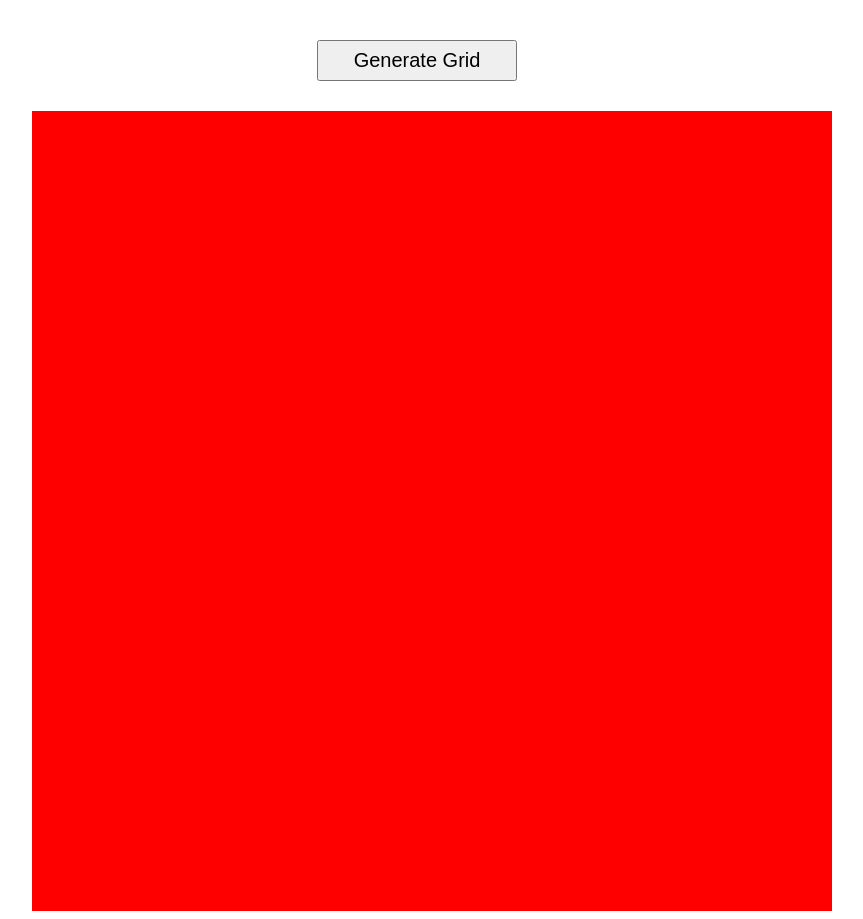
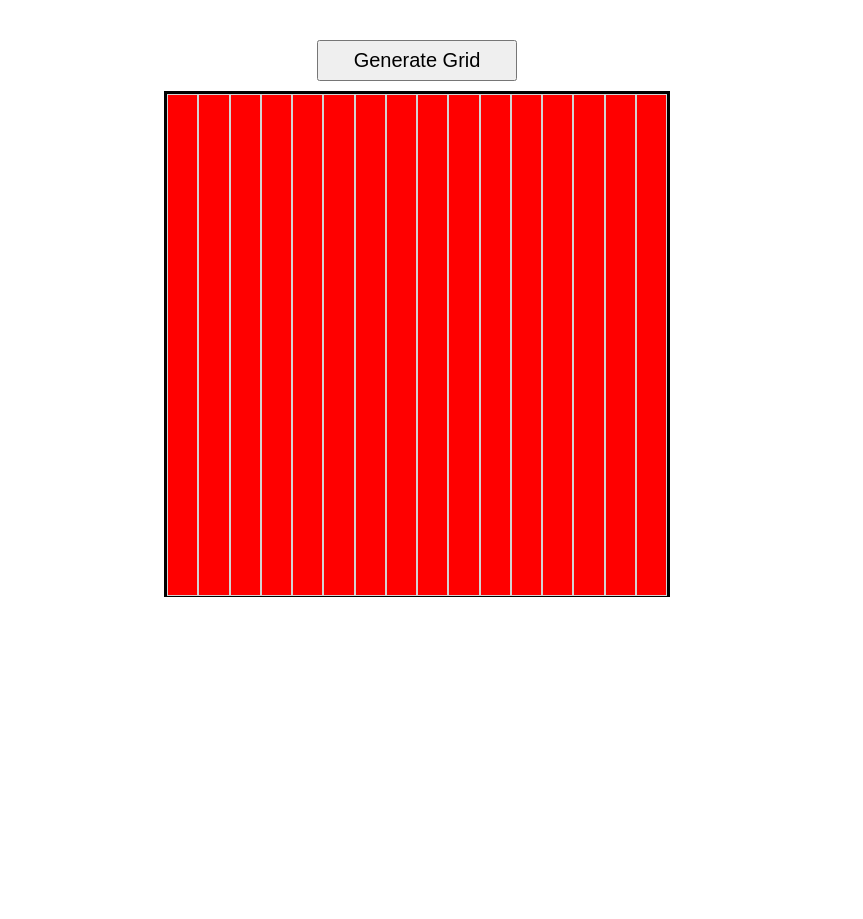
Before and after one commit to StudiousVanilla/etch-a-sketch, a plain HTML site: page index.html in a window 1280 px wide. Shown: the whole page, without its empty margins (223-1086 px from the left). After the commit the page ends 800 px from the top, so only its background shows below. Drawn offline with Linux system fonts and the light colour scheme.

Commit message:
Fixed square re-sizing issue in JS by just making height and width a fraction of container size (e.g. 500/x)
-Still need to add rainbow effect

```diff
--- a/script.js
+++ b/script.js
@@ -1,12 +1,20 @@
 let labelRow = (row,rowNumber) =>{
-    row.classList.add('row')
-    row.setAttribute('id',rowNumber);
+    row.classList.add('row');
 }
 
 let lableSquare = (square) =>{
     square.classList.add('square')
 }
 let i = 1;
+
+let setHeight = (element,x) =>{
+    element.style.height = (500/x)+"px";
+}
+
+let setRowFlexBasis = (element,x) =>{
+    element.style.flexBasis = (500/x)+"px";
+}
+
 
 let createGrid = (numberOfSquares) =>{
 
@@ -24,6 +32,18 @@ let createGrid = (numberOfSquares) =>{
         }
         container.appendChild(newRow);
     }
+   const squares = document.querySelectorAll(".square")
+
+   squares.forEach((square)=>{
+       setHeight(square,numberOfSquares);
+   });
+
+   const rows = document.querySelectorAll(".row")
+
+   rows.forEach((row)=>{
+    setRowFlexBasis(row,numberOfSquares);
+    });
+
 }
 
 createGrid(16);
--- a/style.css
+++ b/style.css
@@ -3,13 +3,16 @@ body{
 }
 
 #container{
-    background: white;
-    display: flex;
-    flex-direction: row;
-    margin-left: 30px;
-    margin-top: 30px;
-    justify-content: center;
+  background-color: white;
+  box-sizing: content-box;
+  width: 500px;
+  height: 500px;
+  border: 3px solid black;
+  margin: 10px auto;
+  display: flex;
+  flex-flow: row wrap;
 }
+
 
 #container:hover {
     background-color:transparent;
@@ -17,13 +20,14 @@ body{
 
 
 .row{
-  width: 50px;
+  box-sizing: border-box;
+  border: 1px solid lightgray;
+  flex: 1 10px;
 }
 
 .square{
-    background: red;
-    height: 50px;
-    width: 50px;
+  height: 10px;;
+  background: red;
 }
 
 .square:hover {
```
